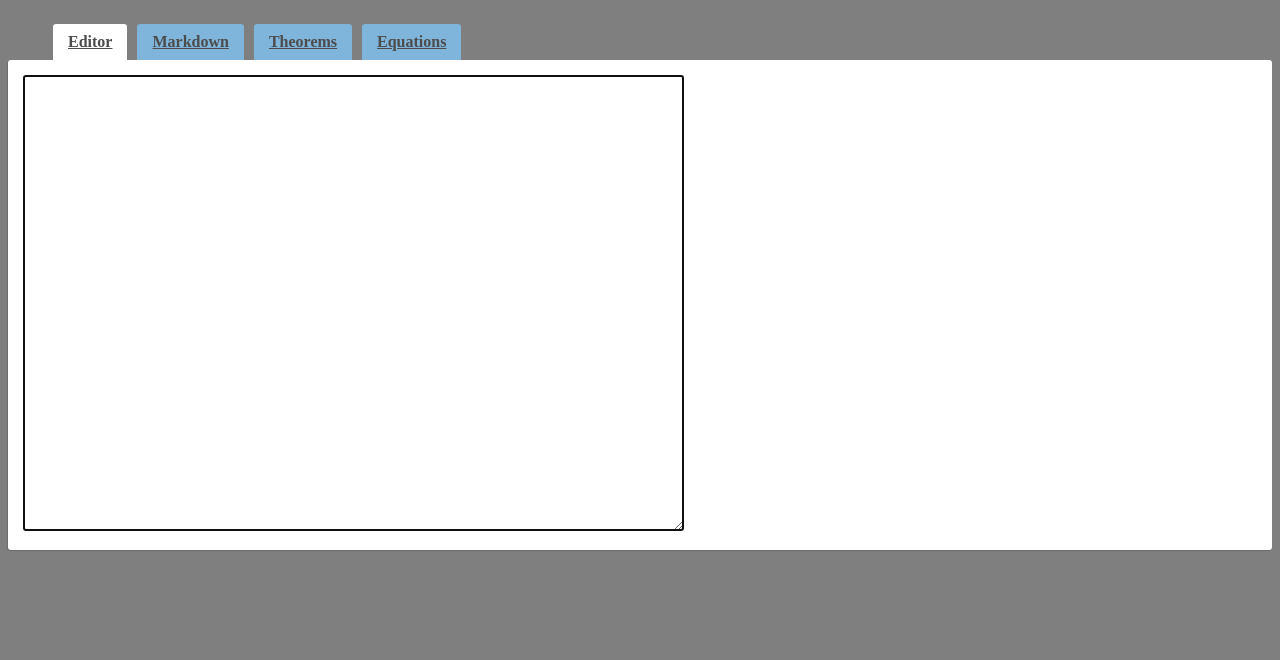
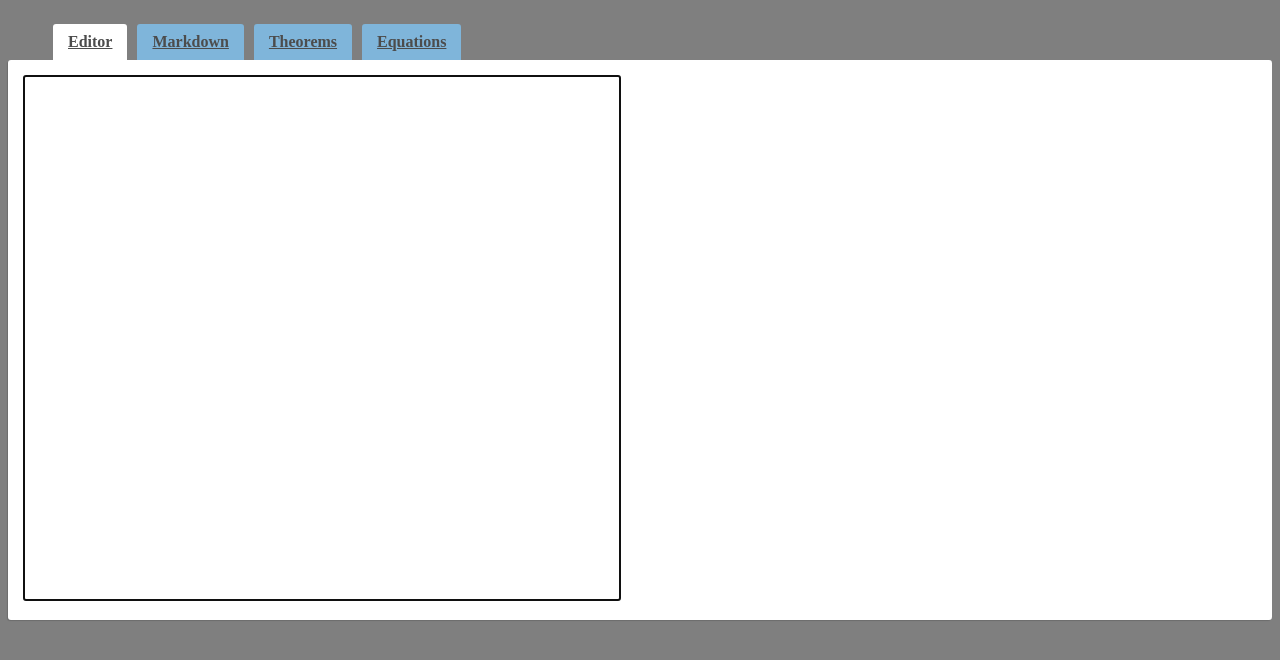
Before and after one commit to ofp3/Notificatr, a website: page index.html in a window 1280 px wide. Drawn offline with nearby package versions, Linux system fonts and the light colour scheme.

Commit message:
Got side-by-side for Editor and compiled markdown. Should change the design eventually

```diff
--- a/index.html
+++ b/index.html
@@ -88,6 +88,10 @@
 		    });
 		});
 
+		function updateCompiled(){
+			document.getElementById('compiled').innerHTML = markdown.toHTML(changeAllTags(document.getElementById("editor").value, LIST_OF_TAGS));
+		}
+
 		function showMarkdown() {
 			console.log("Markdown");
 			document.getElementById('tab2').innerHTML = markdown.toHTML(changeAllTags(document.getElementById("editor").value, LIST_OF_TAGS));
@@ -112,8 +116,12 @@
     </ul>
 
     <div class="tab-content">
-        <div id="tab1" class="tab active" >
-            <textarea id="editor" rows="30" cols="80" autofocus></textarea>
+        <div id="tab1" class="tab active">
+        	<div style="display: inline-block; width: 48%; padding-right: 20px; vertical-align: top">
+            	<textarea id="editor" oninput="updateCompiled()" autofocus style="height: 520px; width: 100%; resize: none;"></textarea>
+        	</div>
+        	<div id="compiled" style="display: inline-block; width: 48%; padding-left: 20px; vertical-align: top; overflow-y: auto; height: 520px;">
+        	</div>
         </div>
 
         <div id="tab2" class="tab">
```
